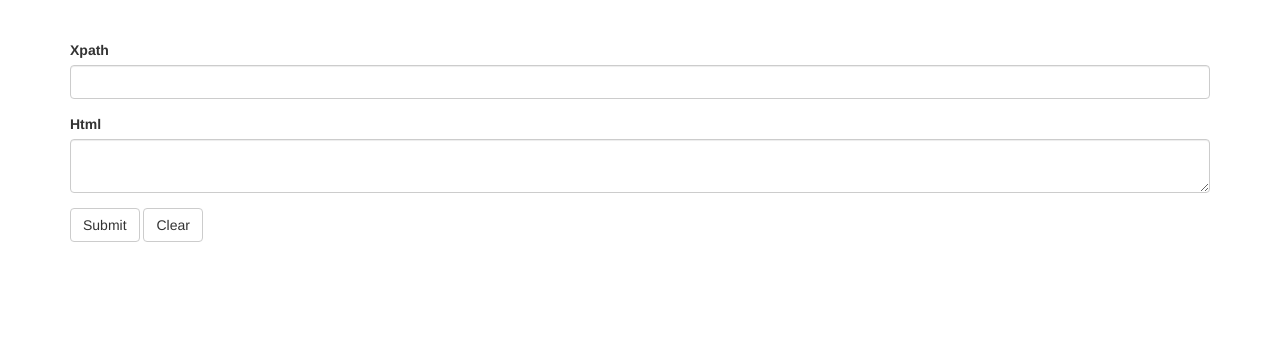
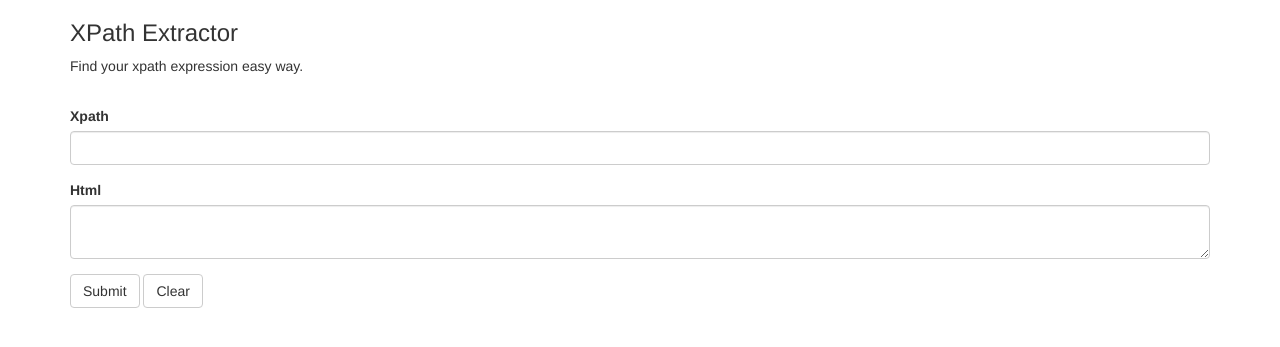
Before and after one commit to horva/xpath-extractor, a Flask app: page / in a window 1280 px wide. Shown: the top 347 px of the page. Run offline with Flask 2, Linux system fonts and the light colour scheme; some libraries are stand-ins or nearby versions.

Commit message:
Added webpage heading.

```diff
--- a/static/css/style.css
+++ b/static/css/style.css
@@ -1,5 +1,5 @@
-body {
-  margin-top: 40px;
+.page-heading-container {
+    margin-bottom: 30px;
 }
 
 .result {
--- a/templates/base.html
+++ b/templates/base.html
@@ -7,6 +7,10 @@
 </head>
 <body>
     <div class="container">
+        <div class="page-heading-container">
+            <h3>XPath Extractor</h3>
+            <p>Find your xpath expression easy way.</p>
+        </div>
         <form role="form" method="post">
             <div class="form-group {% if form.xpath.errors %}has-error{% endif %}">
                 {{ form.xpath.label }}
```
